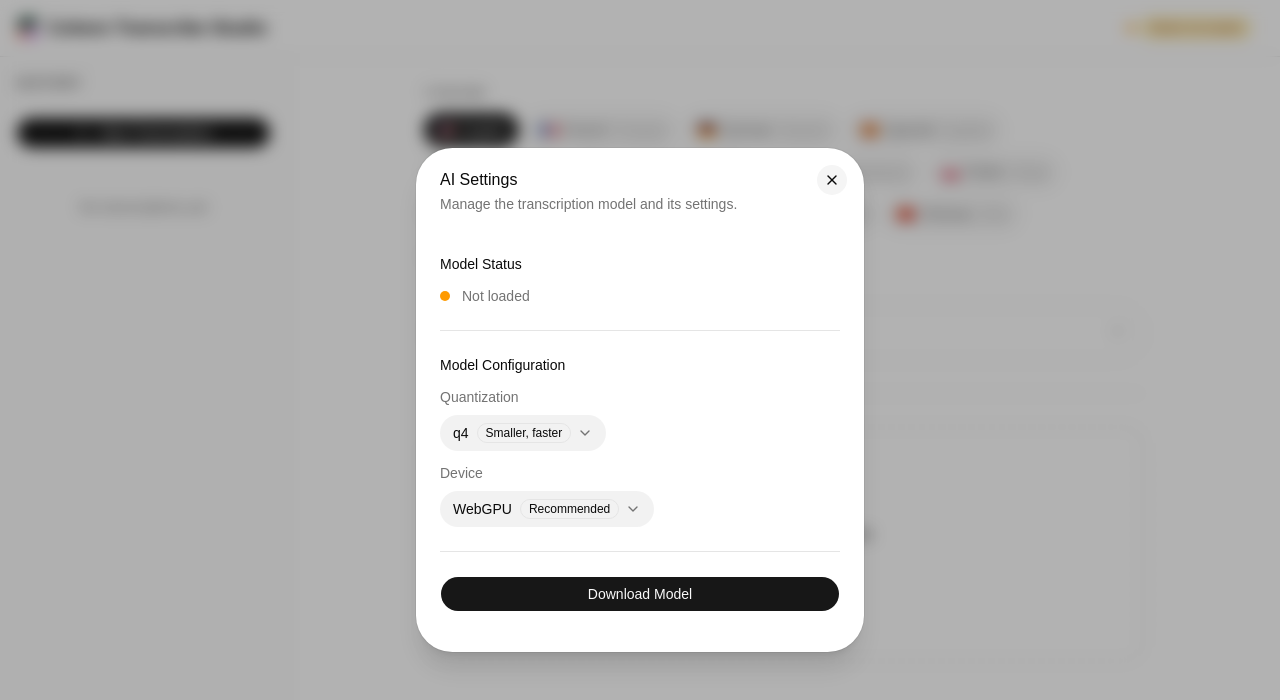
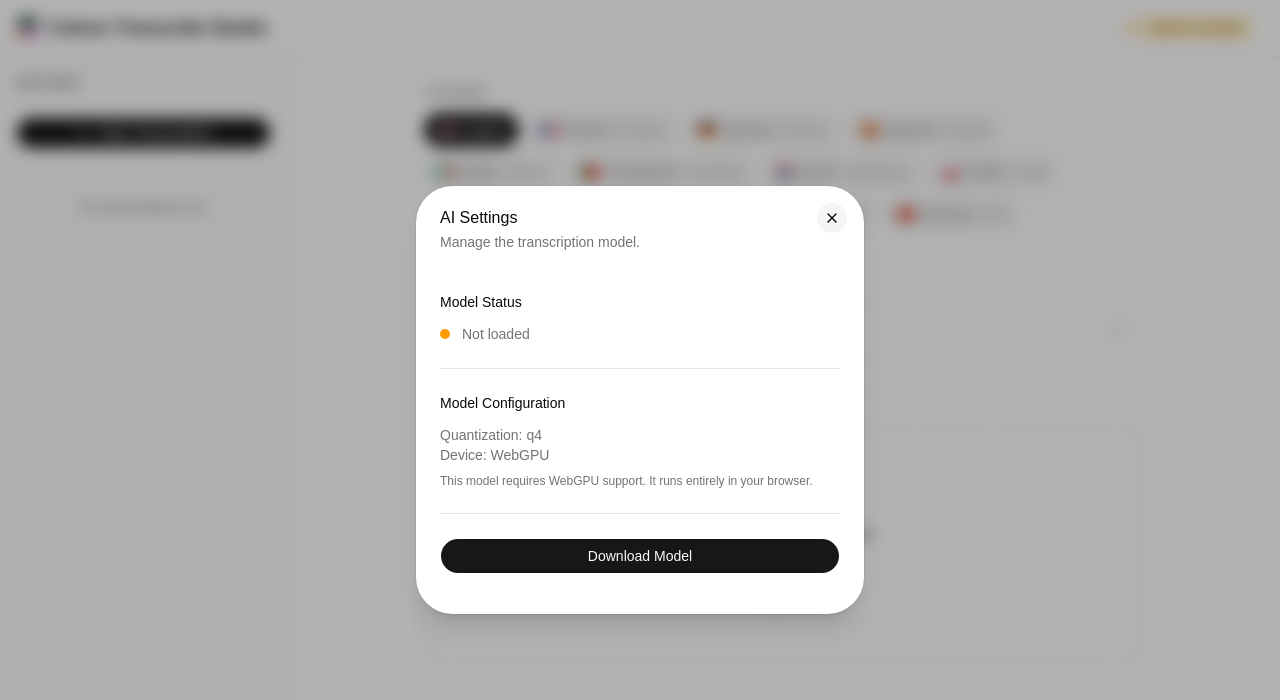
Before and after one commit to alpaim/cohere-transcribe-web-studio, a React (Vite) app: page / in a window 1280 px wide. Both pictures are taken after a click on the button "Model not loaded". Shown: the top 700 px of the page. Built offline with nearby package versions, Linux system fonts and the light colour scheme.

Commit message:
fix: fixed model loading. set WebGPU as the only backend

```diff
--- a/src/components/ai-settings.tsx
+++ b/src/components/ai-settings.tsx
@@ -1,4 +1,3 @@
-import { Badge } from "@/components/ui/badge";
 import { Button } from "@/components/ui/button";
 import {
     Dialog,
@@ -8,13 +7,6 @@ import {
     DialogTitle,
 } from "@/components/ui/dialog";
 import { Progress } from "@/components/ui/progress";
-import {
-    Select,
-    SelectContent,
-    SelectItem,
-    SelectTrigger,
-    SelectValue,
-} from "@/components/ui/select";
 import { Separator } from "@/components/ui/separator";
 import { useTranscriber } from "@/hooks/use-transcriber";
 import { useAppStore } from "@/lib/store";
@@ -26,10 +18,8 @@ export function AISettings() {
         modelProgress,
         modelStatusText,
         modelError,
-        modelSettings,
         showAISettings,
         setShowAISettings,
-        setModelSettings,
     } = useAppStore();
 
     const { loadModel } = useTranscriber();
@@ -44,7 +34,7 @@ export function AISettings() {
                 <DialogHeader>
                     <DialogTitle>AI Settings</DialogTitle>
                     <DialogDescription>
-                        Manage the transcription model and its settings.
+                        Manage the transcription model.
                     </DialogDescription>
                 </DialogHeader>
 
@@ -78,71 +68,15 @@ export function AISettings() {
 
                     <Separator />
 
-                    {/* Model Settings */}
+                    {/* Model Info */}
                     <div className="grid gap-3">
                         <h4 className="text-sm font-medium">Model Configuration</h4>
-
-                        <div className="grid gap-2">
-                            <label className="text-sm text-muted-foreground">
-                                Quantization
-                            </label>
-                            <Select
-                                value={modelSettings.dtype}
-                                onValueChange={v =>
-                                    setModelSettings({ dtype: v as "q4" | "q8" })}
-                                disabled={modelStatus === "downloading" || modelStatus === "ready"}
-                            >
-                                <SelectTrigger>
-                                    <SelectValue />
-                                </SelectTrigger>
-                                <SelectContent>
-                                    <SelectItem value="q4">
-                                        <div className="flex items-center gap-2">
-                                            <span>q4</span>
-                                            <Badge variant="outline" className="text-xs">
-                                                Smaller, faster
-                                            </Badge>
-                                        </div>
-                                    </SelectItem>
-                                    <SelectItem value="q8">
-                                        <div className="flex items-center gap-2">
-                                            <span>q8</span>
-                                            <Badge variant="outline" className="text-xs">
-                                                Larger, more accurate
-                                            </Badge>
-                                        </div>
-                                    </SelectItem>
-                                </SelectContent>
-                            </Select>
-                        </div>
-
-                        <div className="grid gap-2">
-                            <label className="text-sm text-muted-foreground">
-                                Device
-                            </label>
-                            <Select
-                                value={modelSettings.device}
-                                onValueChange={v =>
-                                    setModelSettings({ device: v as "webgpu" | "wasm" })}
-                                disabled={modelStatus === "downloading" || modelStatus === "ready"}
-                            >
-                                <SelectTrigger>
-                                    <SelectValue />
-                                </SelectTrigger>
-                                <SelectContent>
-                                    <SelectItem value="webgpu">
-                                        <div className="flex items-center gap-2">
-                                            <span>WebGPU</span>
-                                            <Badge variant="outline" className="text-xs">
-                                                Recommended
-                                            </Badge>
-                                        </div>
-                                    </SelectItem>
-                                    <SelectItem value="wasm">
-                                        <span>CPU (fallback)</span>
-                                    </SelectItem>
-                                </SelectContent>
-                            </Select>
+                        <div className="text-sm text-muted-foreground">
+                            <p>Quantization: q4</p>
+                            <p>Device: WebGPU</p>
+                            <p className="mt-2 text-xs">
+                                This model requires WebGPU support. It runs entirely in your browser.
+                            </p>
                         </div>
                     </div>
 
--- a/src/hooks/use-transcriber.ts
+++ b/src/hooks/use-transcriber.ts
@@ -9,14 +9,18 @@ import { useCallback, useRef } from "react";
 import { useAppStore } from "@/lib/store";
 
 const MODEL_ID = "onnx-community/cohere-transcribe-03-2026-ONNX";
+const MODEL_DTYPE = "q4";
+const MODEL_DEVICE = "webgpu";
+
+function isWebGPUAvailable(): boolean {
+    return typeof navigator !== "undefined" && "gpu" in navigator;
+}
 
 export function useTranscriber() {
     const pipelineRef = useRef<AutomaticSpeechRecognitionPipeline | null>(null);
     const loadingRef = useRef<Promise<void> | null>(null);
 
     const {
-        modelStatus,
-        modelSettings,
         setModelStatus,
         setModelProgress,
         setModelStatusText,
@@ -29,6 +33,13 @@ export function useTranscriber() {
         if (loadingRef.current)
             return loadingRef.current;
 
+        if (!isWebGPUAvailable()) {
+            setModelStatus("error");
+            setModelError("WebGPU is not available in your browser. This model requires WebGPU support.");
+            setModelStatusText("WebGPU not available");
+            return;
+        }
+
         const loadPromise = (async () => {
             setModelStatus("downloading");
             setModelProgress(0);
@@ -39,8 +50,8 @@ export function useTranscriber() {
                     "automatic-speech-recognition",
                     MODEL_ID,
                     {
-                        dtype: modelSettings.dtype,
-                        device: modelSettings.device,
+                        dtype: MODEL_DTYPE,
+                        device: MODEL_DEVICE,
                         progress_callback: (info: { status: string; progress?: number }) => {
                             if (info.status === "progress_total") {
                                 const pct = Math.round(info.progress ?? 0);
@@ -65,7 +76,7 @@ export function useTranscriber() {
 
         loadingRef.current = loadPromise;
         return loadPromise;
-    }, [modelSettings, setModelStatus, setModelProgress, setModelStatusText, setModelError]);
+    }, [setModelStatus, setModelProgress, setModelStatusText, setModelError]);
 
     const transcribe = useCallback(
         async (
@@ -100,7 +111,7 @@ export function useTranscriber() {
         [],
     );
 
-    const isModelReady = modelStatus === "ready";
+    const isModelReady = useAppStore(state => state.modelStatus) === "ready";
 
     return {
         loadModel,
--- a/src/lib/store.ts
+++ b/src/lib/store.ts
@@ -1,5 +1,4 @@
 import type {
-    ModelSettings,
     ModelStatus,
     TranscriptionEntry,
     TranscriptionOptions,
@@ -17,7 +16,6 @@ interface AppState {
     modelProgress: number;
     modelStatusText: string;
     modelError: string | null;
-    modelSettings: ModelSettings;
 
     // Transcription
     isTranscribing: boolean;
@@ -40,7 +38,6 @@ interface AppActions {
     setModelProgress: (p: number) => void;
     setModelStatusText: (t: string) => void;
     setModelError: (e: string | null) => void;
-    setModelSettings: (s: Partial<ModelSettings>) => void;
     setTranscriptionOptions: (o: Partial<TranscriptionOptions>) => void;
     setCurrentFile: (f: File | null) => void;
     setStreamedText: (t: string) => void;
@@ -64,18 +61,12 @@ const DEFAULT_OPTIONS: TranscriptionOptions = {
     num_beams: 1,
 };
 
-const DEFAULT_SETTINGS: ModelSettings = {
-    dtype: "q4",
-    device: "webgpu",
-};
-
 export const useAppStore = create<AppState & AppActions>((set, get) => ({
     // Model state
     modelStatus: "idle",
     modelProgress: 0,
     modelStatusText: "",
     modelError: null,
-    modelSettings: DEFAULT_SETTINGS,
 
     // Transcription state
     isTranscribing: false,
@@ -97,9 +88,6 @@ export const useAppStore = create<AppState & AppActions>((set, get) => ({
     setModelProgress: p => set({ modelProgress: p }),
     setModelStatusText: t => set({ modelStatusText: t }),
     setModelError: e => set({ modelError: e }),
-    setModelSettings: s => set(state => ({
-        modelSettings: { ...state.modelSettings, ...s },
-    })),
     setTranscriptionOptions: o => set(state => ({
         transcriptionOptions: { ...state.transcriptionOptions, ...o },
     })),
--- a/src/types/index.ts
+++ b/src/types/index.ts
@@ -19,11 +19,6 @@ export interface TranscriptionEntry {
 
 export type ModelStatus = "idle" | "downloading" | "ready" | "error";
 
-export interface ModelSettings {
-    dtype: "q4" | "q8";
-    device: "webgpu" | "wasm";
-}
-
 export interface Language {
     code: string;
     label: string;
```
